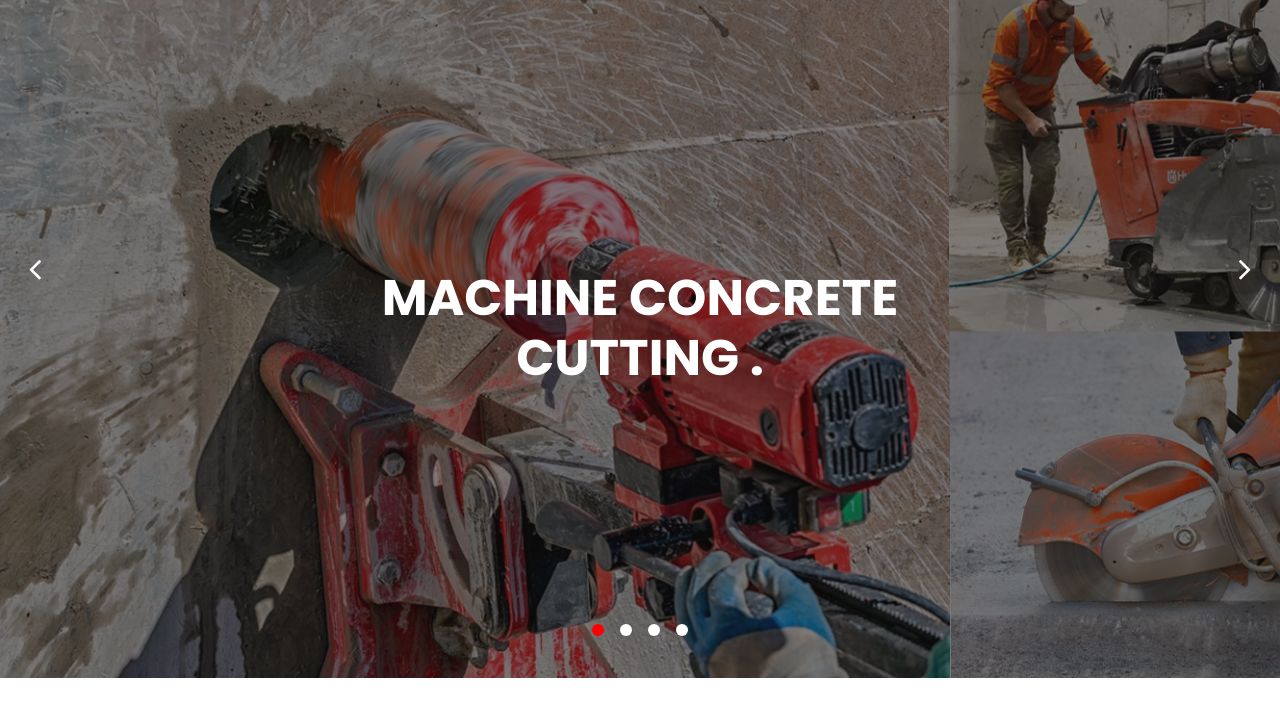
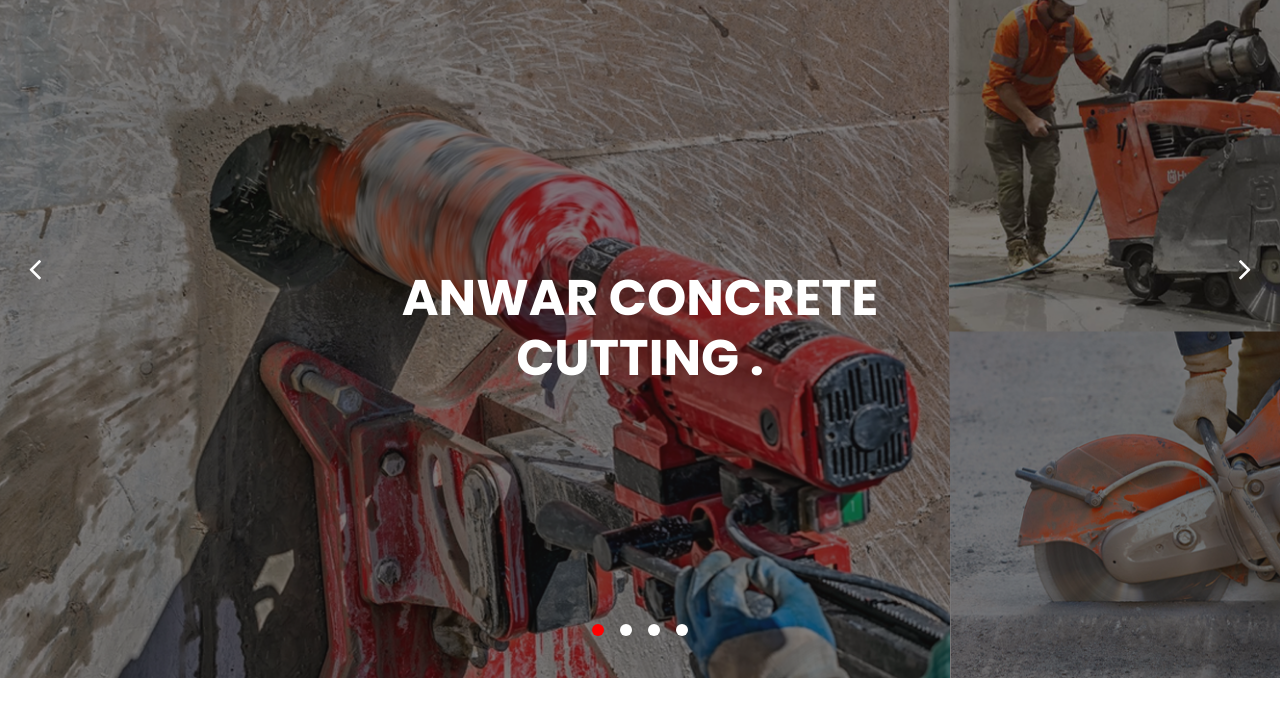
Before and after one commit to okmjassim/anvarikkasite, a plain HTML site: page index.html in a window 1280 px wide. Shown: the part 92-800 px from the top of the page. Drawn offline with Linux system fonts and the light colour scheme.

Commit message:
Update index.html

```diff
--- a/index.html
+++ b/index.html
@@ -99,7 +99,7 @@ Author URL: http://w3layouts.com
 							<div class="banner-info">
 								<div class="container">
 									<div class="banner-info-bg">
-										<h5>MACHINE CONCRETE CUTTING .</h5>
+										<h5>ANWAR CONCRETE CUTTING .</h5>
 										<!-- <a class="btn btn-style btn-primary mt-md-5 mt-4" href="services.html">View classes</a> -->
 
 									</div>
```
